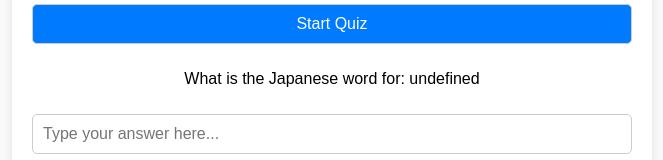
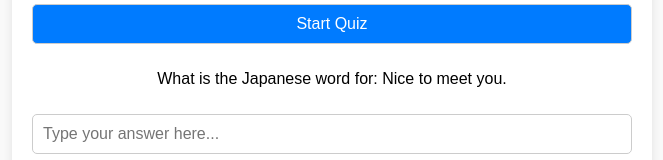
Before and after one commit to Musical-Instrument-PC/Musical-Instrument-PC-Genki-I-3rd-edition-vocab-practice-for-beginners, a plain HTML site: page index.html in a window 1280 px wide. Both pictures are taken after a click on the button "Start Quiz". Shown: the part 376-536 px from the top of the page, without its empty margins (308-971 px from the left). Drawn offline with Linux system fonts and the light colour scheme.

Commit message:
Update index.html

```diff
--- a/index.html
+++ b/index.html
@@ -94,8 +94,8 @@
       const text = await response.text();
       const lines = text.trim().split('\n');
       vocabList = lines.slice(1).map(line => {
-        const [vocab, kana, english] = line.split(',');
-        return { vocab, kana, english };
+        const [vocab, english] = line.split(',');
+        return { vocab, english };
       });
       shuffle(vocabList);
       currentIndex = 0;
```
